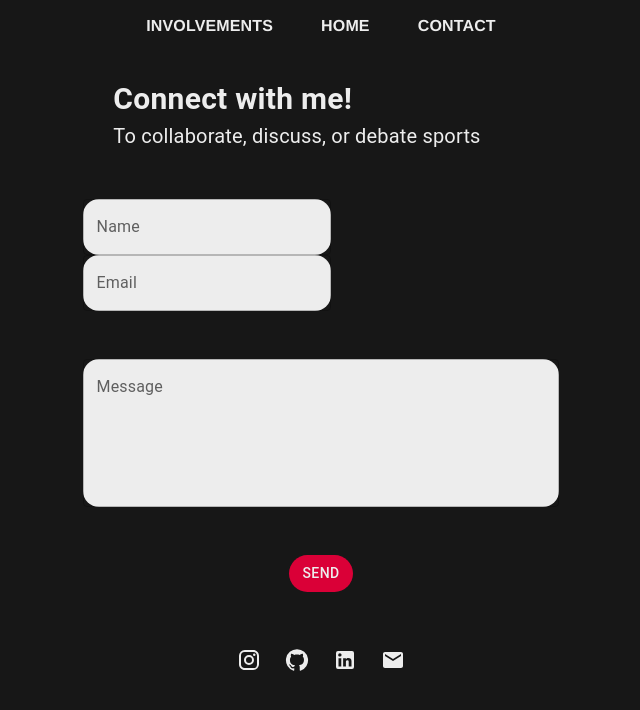
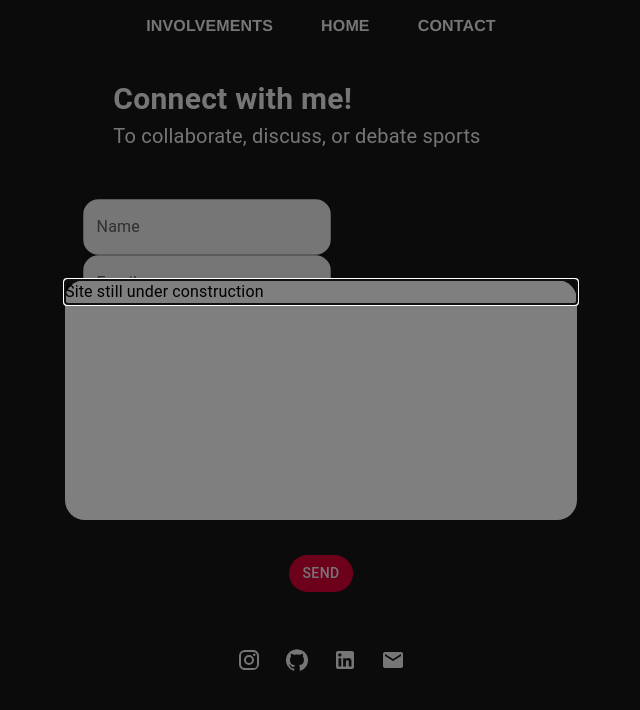
Before and after one commit to asvaliveti/asvaliveti.github.io, a React (Create React App) app: page /contact in a window 1280 px wide. Shown: the top 710 px of the page, without its empty margins (319-959 px from the left). Built offline with nearby package versions, Linux system fonts and the light colour scheme.

Commit message:
added construction modal

```diff
--- a/src/App.js
+++ b/src/App.js
@@ -1,18 +1,39 @@
-import React from "react";
+import React, { useState } from "react";
 import { BrowserRouter, Route, Routes, useNavigate } from 'react-router-dom';
 import Home from './pages/home';
 import Contact from './pages/contact';
 import Involvements from "./pages/involvements";
-import {AppBar, Button, Grid, Typography} from "@mui/material";
+import {AppBar, Button, Grid, Typography, Box, Modal} from "@mui/material";
 
-function App() {
-    const navigate = useNavigate();
-    document.body.style = 'background: #171717;';
-
-    const appBarText = {
+const styles = {
+    modal: {
+        borderRadius: 5,
+        backgroundColor: "#FFFFFF",
+        width: "40%",
+        height: "30%",
+        top: "35%",
+        left: "30%"
+    },
+    appBarText: {
         fontWeight: 700,
         color: "#EDEDED",
         fontFamily: "Helvetica"
+    },
+}
+
+function App() {
+    document.body.style = 'background: #171717;';
+
+    const navigate = useNavigate();
+    const [open, setOpen] = useState(true);
+
+
+    const handleOpen = () => {
+        setOpen(true);
+    }
+
+    const handleClose = () => {
+        setOpen(false);
     }
 
     return (
@@ -21,27 +42,38 @@ function App() {
           <Grid container direction={"row"} justifyContent={"center"} spacing={4}>
             <Grid item>
               <Button onClick={() => navigate('/involvements')}>
-                  <Typography sx={appBarText} >
+                  <Typography sx={styles.appBarText} >
                       Involvements
                   </Typography>
               </Button>
             </Grid>
             <Grid item>
               <Button onClick={() => navigate('/home')}>
-                  <Typography sx={appBarText} >
+                  <Typography sx={styles.appBarText} >
                       Home
                   </Typography>
               </Button>
             </Grid>
             <Grid item>
               <Button onClick={() => navigate('/contact')}>
-                  <Typography sx={appBarText} >
+                  <Typography sx={styles.appBarText} >
                       Contact
                   </Typography>
               </Button>
             </Grid>
           </Grid>
         </AppBar>
+        <Modal
+          open={open}
+          onClose={handleClose}
+          sx={styles.modal}
+        >
+          <Box >
+              <Typography sx={{top: "50%", left: "50%"}}>
+                  Site still under construction
+              </Typography>
+          </Box>
+        </Modal>
         <Routes>
           <Route path="/involvements" element={<Involvements />} />
           <Route path="/contact" element={<Contact />} />
```
